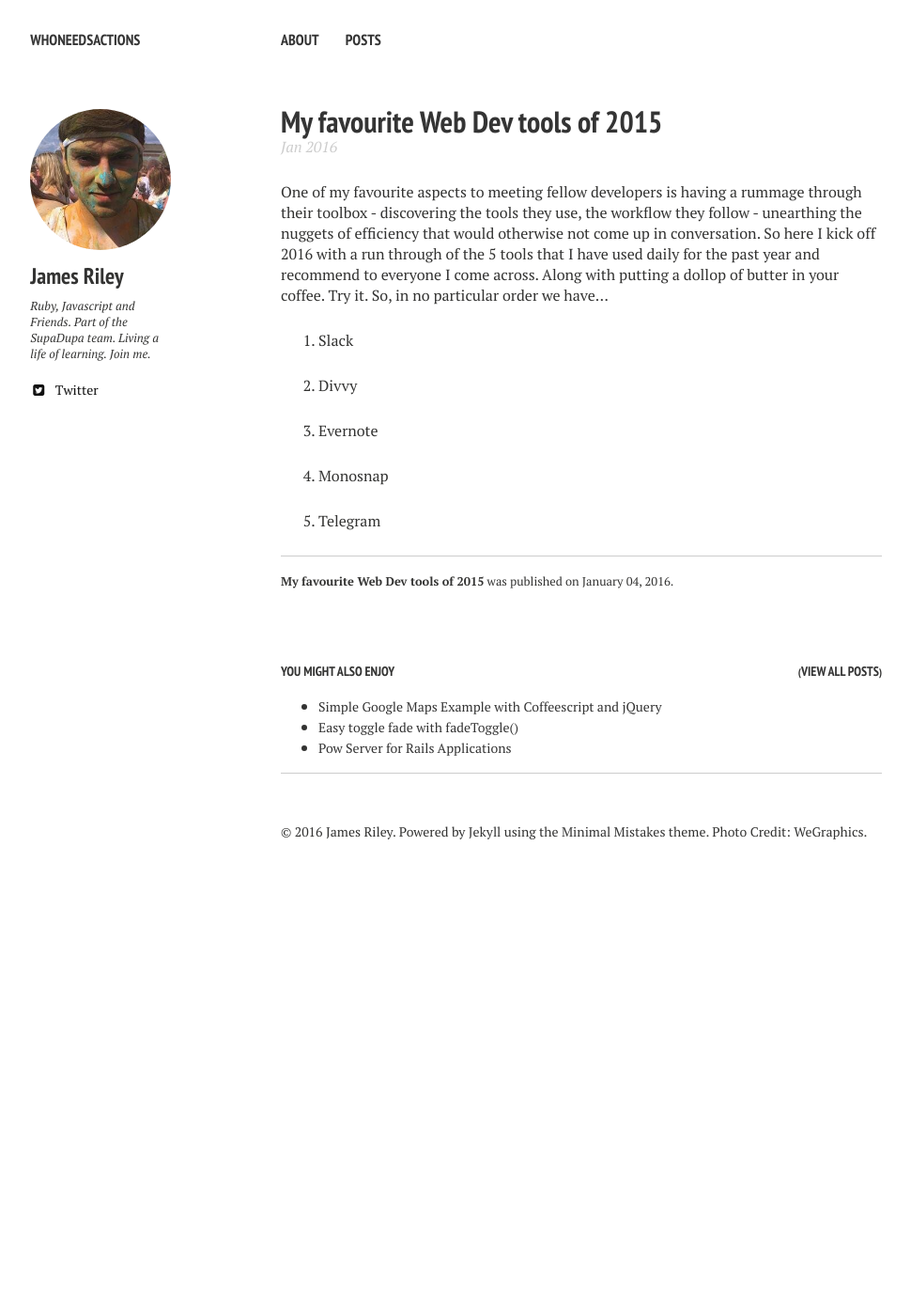
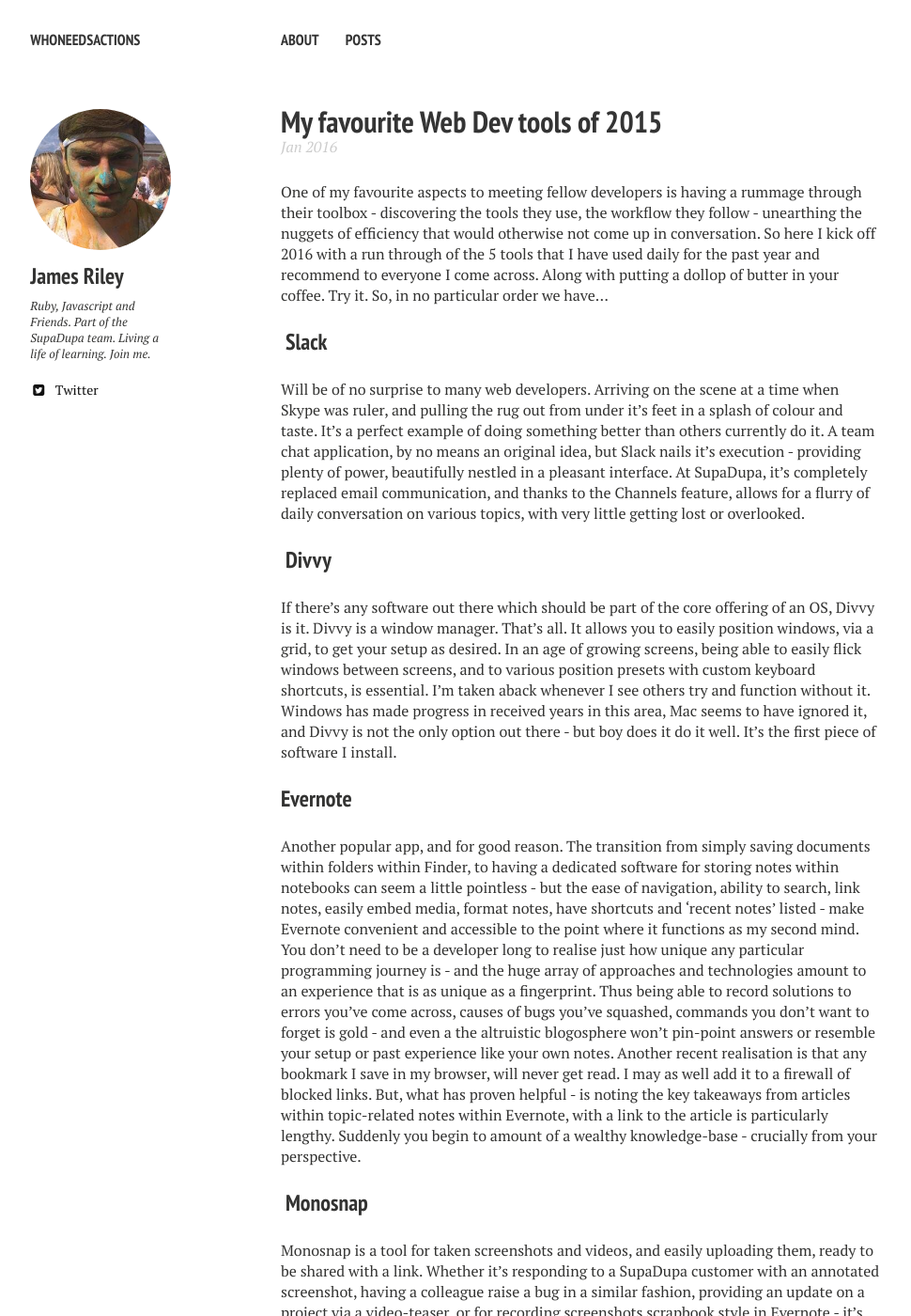
Before and after one commit to mrjamesriley/mrjamesriley.github.io, a Jekyll site: the page built from _posts/2016-01-04-my-favourite-tools-of-2015.markdown, in a window 1280 px wide and 1400 px high. Shown: the whole window at 94% size, without its empty margins (21-991 px from the left). Built offline with Jekyll 4.4.1, drawn with Linux system fonts in a browser that asks for light colours; nearby versions of some CDN libraries; some of the changed text lies outside the part shown.

Commit message:
Addition of 2015 tools article

```diff
--- a/_posts/2016-01-04-my-favourite-tools-of-2015.markdown
+++ b/_posts/2016-01-04-my-favourite-tools-of-2015.markdown
@@ -7,12 +7,24 @@ categories: blog
 
 One of my favourite aspects to meeting fellow developers is having a rummage through their toolbox - discovering the tools they use, the workflow they follow - unearthing the nuggets of efficiency that would otherwise not come up in conversation. So here I kick off 2016 with a run through of the 5 tools that I have used daily for the past year and recommend to everyone I come across. Along with putting a dollop of butter in your coffee. Try it. So, in no particular order we have...
 
-1. Slack
+### Slack
 
-2. Divvy
+Will be of no surprise to many web developers. Arriving on the scene at a time when Skype was ruler, and pulling the rug out from under it's feet in a splash of colour and taste. It's a perfect example of doing something better than others currently do it. A team chat application, by no means an original idea, but Slack nails it's execution - providing plenty of power, beautifully nestled in a pleasant interface. At SupaDupa, it's completely replaced email communication, and thanks to the Channels feature, allows for a flurry of daily conversation on various topics, with very little getting lost or overlooked.
 
-3. Evernote
+### Divvy
 
-4. Monosnap
+If there's any software out there which should be part of the core offering of an OS, Divvy is it. Divvy is a window manager. That's all. It allows you to easily position windows, via a grid, to get your setup as desired. In an age of growing screens, being able to easily flick windows between screens, and to various position presets with custom keyboard shortcuts, is essential. I'm taken aback whenever I see others try and function without it. Windows has made progress in received years in this area, Mac seems to have ignored it, and Divvy is not the only option out there - but boy does it do it well. It's the first piece of software I install.
 
-5. Telegram
+### Evernote
+
+Another popular app, and for good reason. The transition from simply saving documents within folders within Finder, to having a dedicated software for storing notes within notebooks can seem a little pointless - but the ease of navigation, ability to search, link notes, easily embed media, format notes, have shortcuts and 'recent notes' listed - make Evernote convenient and accessible to the point where it functions as my second mind. You don't need to be a developer long to realise just how unique any particular programming journey is - and the huge array of approaches and technologies amount to an experience that is as unique as a fingerprint. Thus being able to record solutions to errors you've come across, causes of bugs you've squashed, commands you don't want to forget is gold - and even a the altruistic blogosphere won't pin-point answers or resemble your setup or past experience like your own notes. Another recent realisation is that any bookmark I save in my browser, will never get read. I may as well add it to a firewall of blocked links. But, what has proven helpful - is noting the key takeaways from articles within topic-related notes within Evernote, with a link to the article is particularly lengthy. Suddenly you begin to amount of a wealthy knowledge-base - crucially from your perspective.
+
+### Monosnap
+
+Monosnap is a tool for taken screenshots and videos, and easily uploading them, ready to be shared with a link. Whether it's responding to a SupaDupa customer with an annotated screenshot, having a colleague raise a bug in a similar fashion, providing an update on a project via a video-teaser, or for recording screenshots scrapbook style in Evernote - it's uses as understandably wide. Hooked up to a keyboard shortcut, and with uploads automatically having its link copied to the clipboard makes uploading photos a doddle - with it being accessible enough to make it a tool I find myself reaching for all the time.
+
+### Telegram
+
+Where Slack is for group communication, perfectly suited to teams who collaborate across a range of channels (marketing, design, technical etc), I find Telegram to be the perfect tool for one-on-one or simple group chats. It's a faster, more secure, simple alternative to Whatsapp - with the key selling point for me at the time was that it has an (open source!) app for the Mac - making it super convenient to respond while at the computer. At the same time, giving myself less of an excuse when I take an age to respond.
+
+Check back for more articles as I plan to write two a week for 2016. Yay!
```
